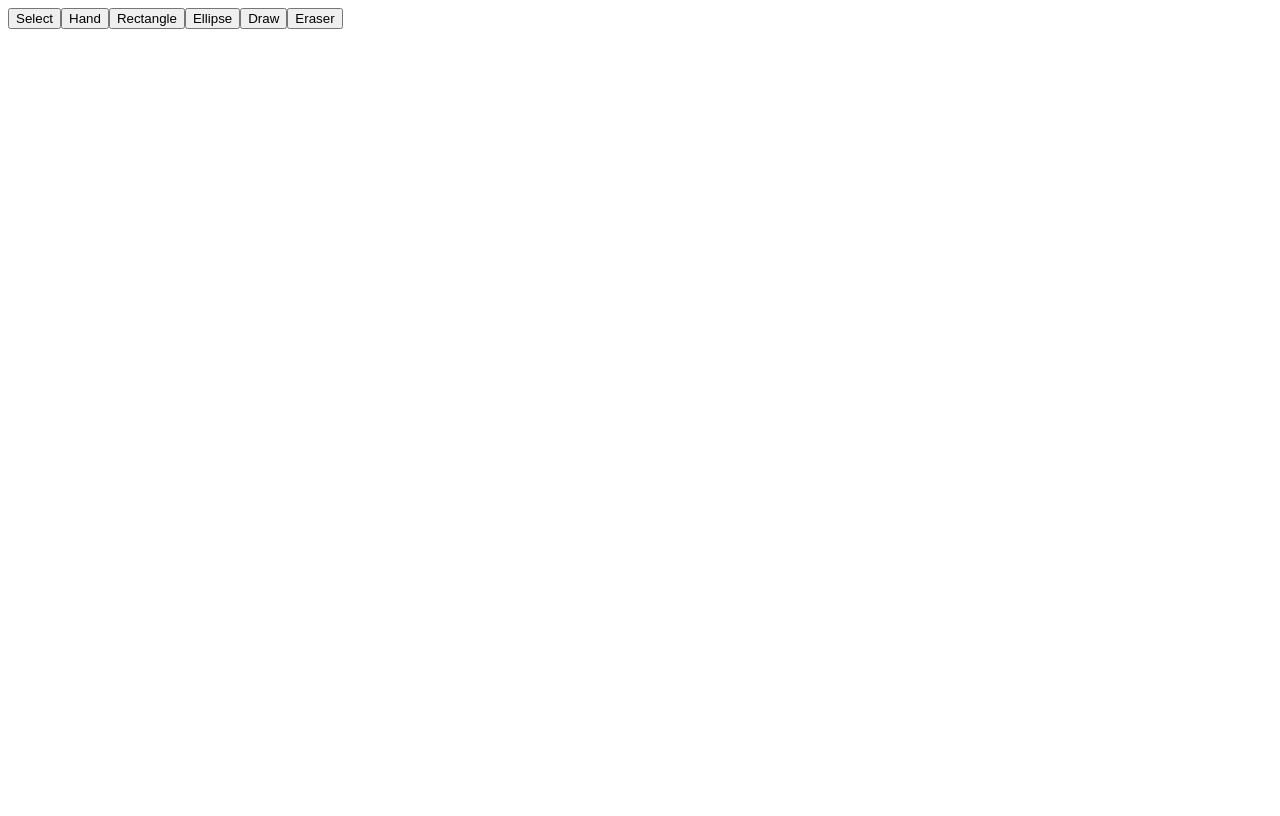
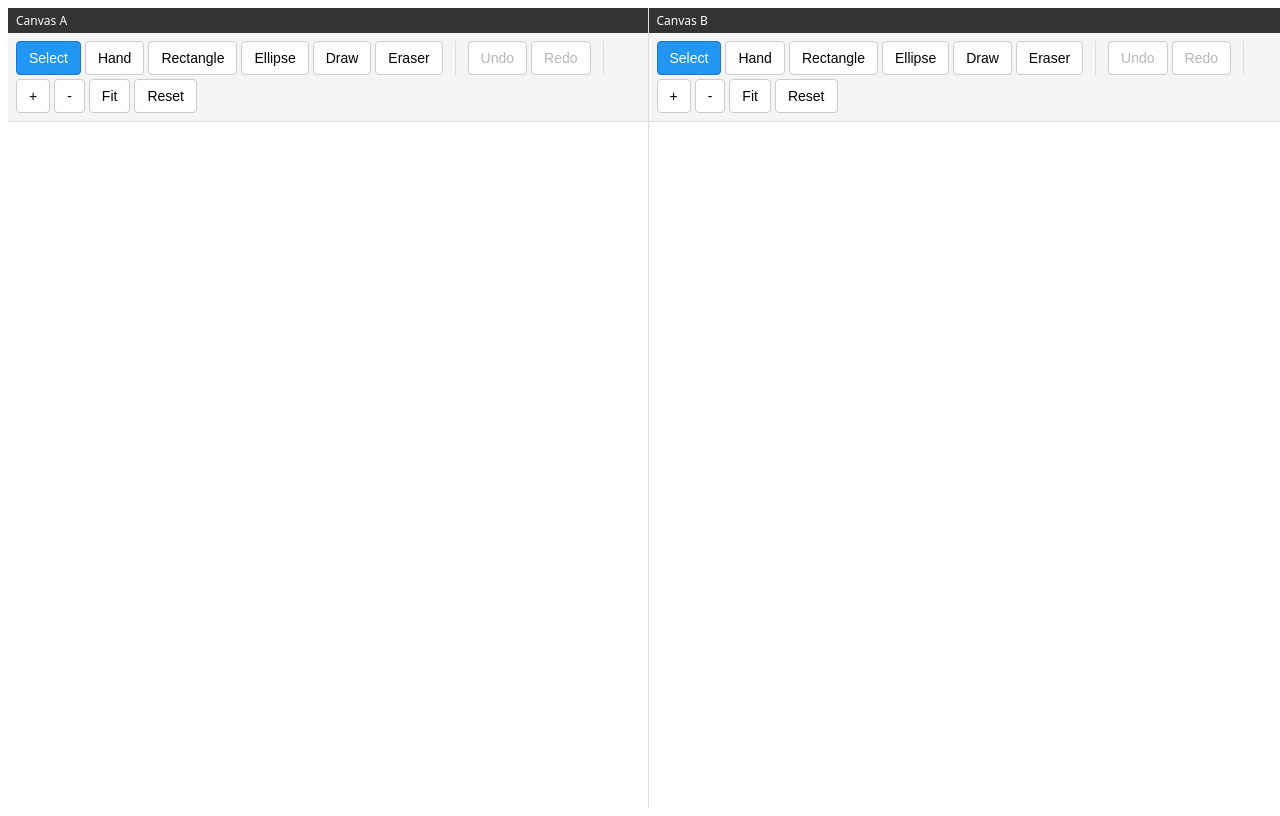
Before and after one commit to vladiantio/adraw, a Solid app in the folder examples/vite-solid/: page / in a window 1280 px wide. Built offline with nearby package versions, Linux system fonts and the light colour scheme.

Commit message:
feat(solid-example): refactor App component to integrate Toolbar and CanvasPane for improved example of tool management and canvas layout

```diff
--- a/examples/vite-solid/src/App.tsx
+++ b/examples/vite-solid/src/App.tsx
@@ -1,5 +1,12 @@
 import type { ToolType } from "@adraw/core"
-import { createSignal } from "solid-js"
+import {
+  Canvas,
+  CanvasProvider,
+  useHistory,
+  useTool,
+  useViewport,
+} from "@adraw/solid"
+import { For, type JSX } from "solid-js"
 
 const tools: { id: ToolType; label: string; shortcut: string }[] = [
   { id: "select", label: "Select", shortcut: "V" },
@@ -10,26 +17,130 @@ const tools: { id: ToolType; label: string; shortcut: string }[] = [
   { id: "eraser", label: "Eraser", shortcut: "E" },
 ]
 
-function App() {
-  const [activeTool, setActiveTool] = createSignal<ToolType>("select")
+function Toolbar() {
+  const toolCtx = useTool()
+  const { zoomIn, zoomOut, zoomToFit, resetZoom } = useViewport()
+  const { undo, redo, canUndo, canRedo } = useHistory()
 
   return (
-    <div class="app">
-      <div class="toolbar">
-        {tools.map((tool) => (
+    <div style={styles.toolbar}>
+      <For each={tools}>
+        {(t) => (
           <button
             type="button"
-            class={activeTool() === tool.id ? "active" : ""}
-            onClick={() => setActiveTool(tool.id)}
-            title={`${tool.label} (${tool.shortcut})`}
+            style={{
+              ...styles.button,
+              ...(toolCtx.tool === t.id ? styles.activeButton : {}),
+            }}
+            onClick={() => toolCtx.setTool(t.id)}
+            title={`${t.label} (${t.shortcut})`}
           >
-            {tool.label}
+            {t.label}
           </button>
-        ))}
-      </div>
-      <div class="canvas-container" />
+        )}
+      </For>
+      <div style={styles.separator} />
+      <button
+        type="button"
+        style={styles.button}
+        onClick={undo}
+        disabled={!canUndo()}
+      >
+        Undo
+      </button>
+      <button
+        type="button"
+        style={styles.button}
+        onClick={redo}
+        disabled={!canRedo()}
+      >
+        Redo
+      </button>
+      <div style={styles.separator} />
+      <button type="button" style={styles.button} onClick={zoomIn}>
+        +
+      </button>
+      <button type="button" style={styles.button} onClick={zoomOut}>
+        -
+      </button>
+      <button type="button" style={styles.button} onClick={zoomToFit}>
+        Fit
+      </button>
+      <button type="button" style={styles.button} onClick={resetZoom}>
+        Reset
+      </button>
     </div>
   )
 }
 
+function CanvasPane(props: { title: string }) {
+  return (
+    <CanvasProvider>
+      <div style={styles.pane}>
+        <div style={styles.paneTitle}>{props.title}</div>
+        <Toolbar />
+        <Canvas style={{ background: "white", flex: "1", width: "100%" }} />
+      </div>
+    </CanvasProvider>
+  )
+}
+
+function App() {
+  return (
+    <div style={styles.app}>
+      <CanvasPane title="Canvas A" />
+      <CanvasPane title="Canvas B" />
+    </div>
+  )
+}
+
+const styles: Record<string, JSX.CSSProperties> = {
+  activeButton: {
+    background: "#2196f3",
+    "border-color": "#1976d2",
+    color: "white",
+  },
+  app: {
+    background: "#ddd",
+    display: "flex",
+    "font-family": "system-ui, sans-serif",
+    gap: "1px",
+    height: "100vh",
+    width: "100vw",
+  },
+  button: {
+    background: "white",
+    border: "1px solid #ccc",
+    "border-radius": "4px",
+    cursor: "pointer",
+    "font-size": "14px",
+    padding: "8px 12px",
+  },
+  pane: {
+    display: "flex",
+    flex: "1",
+    "flex-direction": "column",
+    "min-width": "0",
+  },
+  paneTitle: {
+    background: "#333",
+    color: "white",
+    "font-size": "12px",
+    padding: "4px 8px",
+  },
+  separator: {
+    background: "#ddd",
+    margin: "0 8px",
+    width: "1px",
+  },
+  toolbar: {
+    background: "#f5f5f5",
+    "border-bottom": "1px solid #ddd",
+    display: "flex",
+    "flex-wrap": "wrap",
+    gap: "4px",
+    padding: "8px",
+  },
+}
+
 export default App
```
